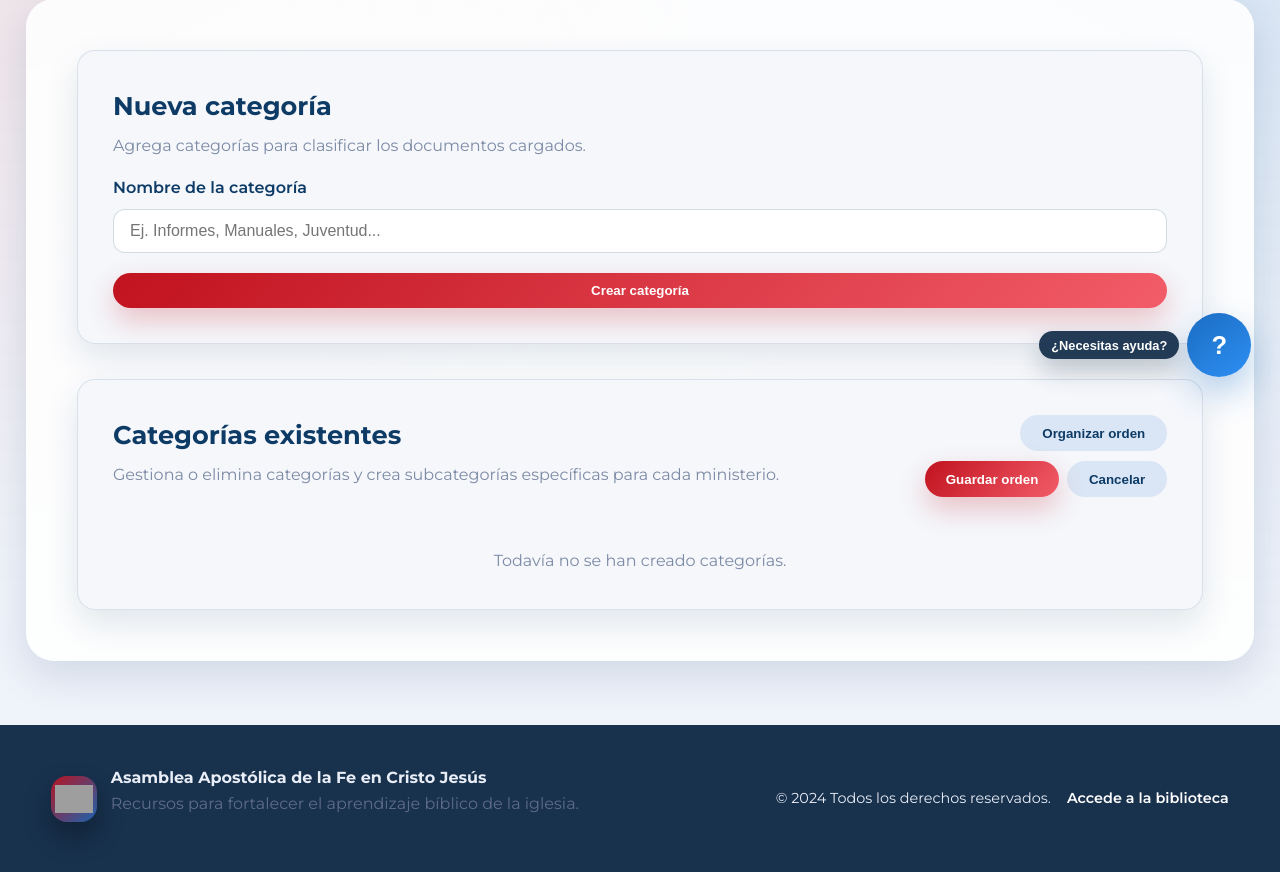
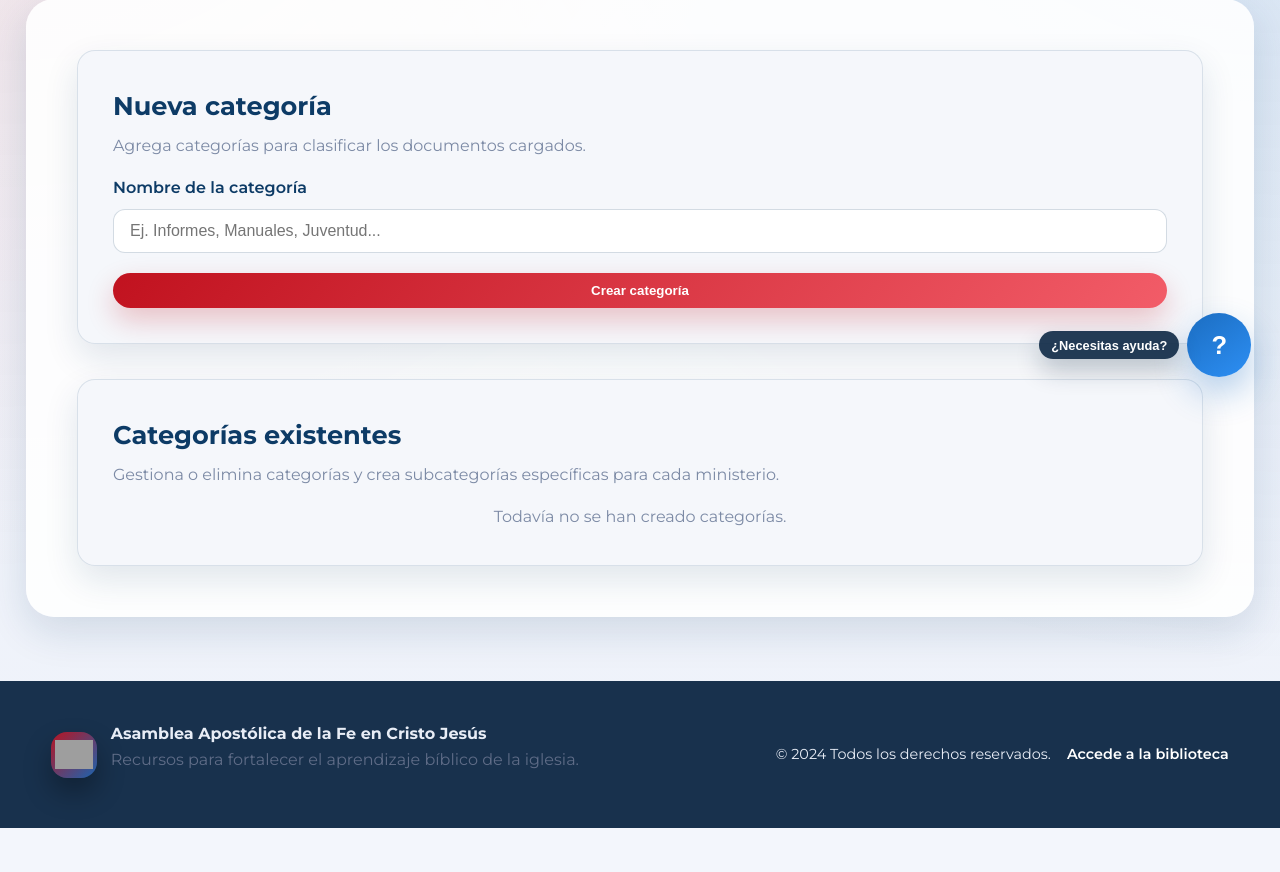
Before and after one commit to Rxrrx/WEBAAFCJ, a FastAPI app: template app/templates/admin_categories.html in a window 1280 px wide. Shown: the part 394-1266 px from the top of the page. After the commit the page ends 1222 px from the top, so only its background shows below. Run offline with FastAPI, Linux system fonts and the light colour scheme; the template is opened without the code that fills it, so the values that code supplies are empty; parts of the project's set-up code (start-up, migrations or seed data) failed here and were passed over; some libraries are stand-ins or nearby versions; grey boxes are pictures that could not be loaded.

Commit message:
feat: Inicio de la rama de desarrollo

```diff
--- a/app/templates/admin_categories.html
+++ b/app/templates/admin_categories.html
@@ -54,48 +54,19 @@
   </section>
 
   <section class="admin-card admin-card--list">
-    <header class="admin-card__header admin-card__header--split">
-      <div>
-        <h2>Categorías existentes</h2>
-        <p>Gestiona o elimina categorías y crea subcategorías específicas para cada ministerio.</p>
-      </div>
-      <div class="reorder-toolbar" data-reorder-toolbar>
-        <button
-          class="button button--ghost"
-          type="button"
-          data-reorder-toggle
-          aria-expanded="false"
-        >
-          Organizar orden
-        </button>
-        <div class="reorder-toolbar__actions" data-reorder-actions hidden>
-          <button class="button button--primary" type="button" data-reorder-save>
-            Guardar orden
-          </button>
-          <button class="button button--ghost" type="button" data-reorder-cancel>
-            Cancelar
-          </button>
-        </div>
-        <p class="reorder-toolbar__status" data-reorder-status aria-live="polite"></p>
-      </div>
+    <header class="admin-card__header">
+      <h2>Categorías existentes</h2>
+      <p>Gestiona o elimina categorías y crea subcategorías específicas para cada ministerio.</p>
     </header>
 
     {% if categories %}
-    <div
-      class="reorder-surface"
-      data-reorder
-      data-reorder-endpoint="/admin/categories/reorder"
-      data-reorder-message="Orden de categorías actualizado."
-    >
-    <ul class="category-deck" data-reorder-list>
+    <ul class="category-deck">
       {% for category in categories %}
       {% set subcategories = category.subcategories | sort(attribute='display_order') %}
-      <li class="category-chip" data-reorder-item data-id="{{ category.id }}">
+      <li class="category-chip">
         <div class="category-chip__badge" aria-hidden="true">
           {{ category.name[0] }}
         </div>
-        <span class="category-chip__handle" aria-hidden="true"></span>
-        <span class="sr-only">Arrastra la categoría {{ category.name }} para reordenarla.</span>
         <div class="category-chip__body">
           <header class="category-chip__header">
             <div>
@@ -183,10 +154,6 @@
       </li>
       {% endfor %}
     </ul>
-    <p class="reorder-hint" data-reorder-hint hidden>
-      Arrastra y suelta las tarjetas para definir el orden. Luego guarda los cambios.
-    </p>
-    </div>
     {% else %}
     <p class="empty empty--center">
       Todavía no se han creado categorías.
--- a/app/templates/library.html
+++ b/app/templates/library.html
@@ -149,11 +149,10 @@
           id="library-sort-control"
           data-library-sort
         >
-          <option value="admin">Orden del administrador</option>
+          <option value="admin">Predeterminado</option>
           <option value="newest">Más nuevos primero</option>
           <option value="oldest">Más antiguos primero</option>
         </select>
-        <span class="library-sorter__hint">Inicialmente ves el orden configurado en Administración.</span>
       </div>
     </div>
     {% for group in category_groups %}
```
